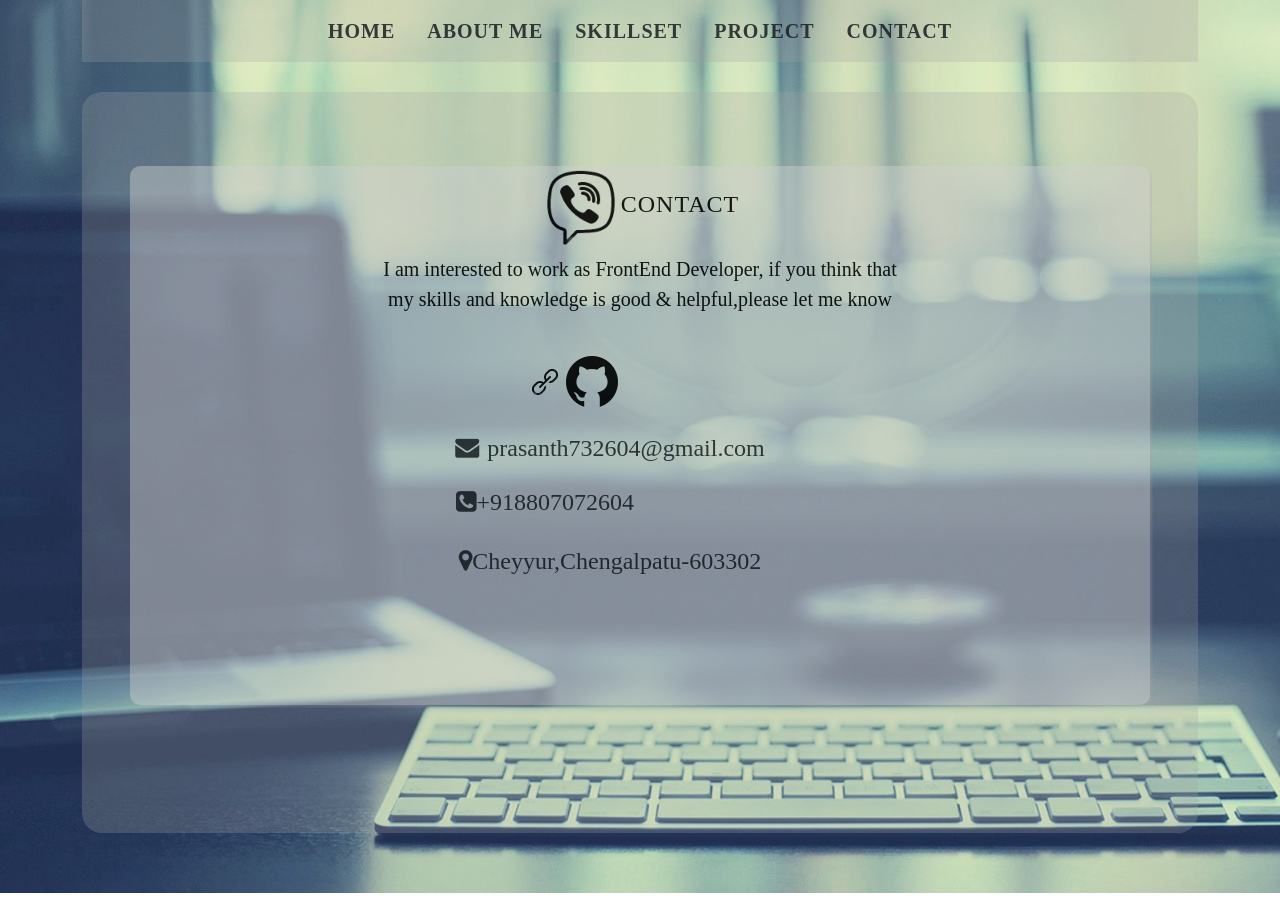
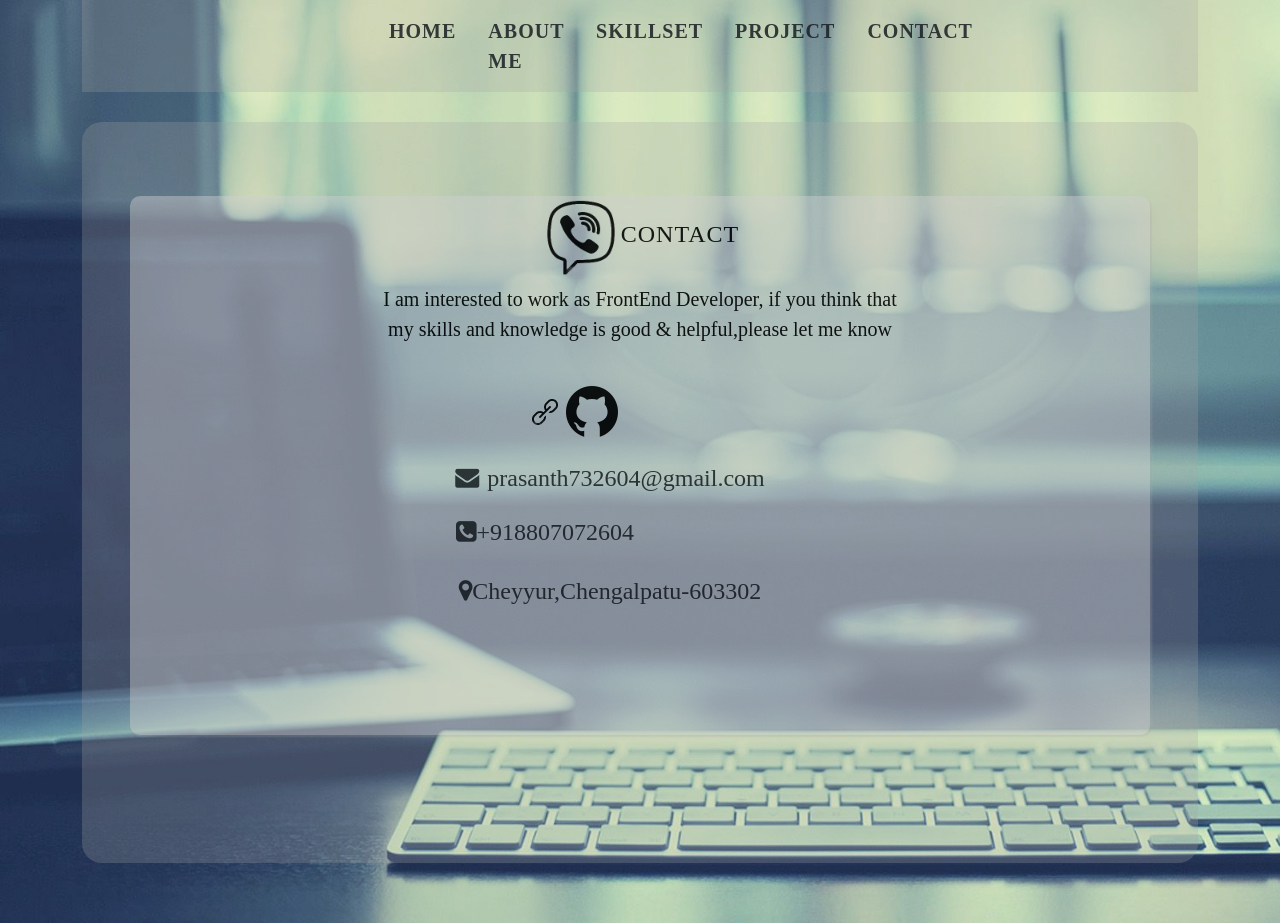
Before and after one commit to prasanth-ravichandran/my-portfolio, a React (Create React App) app: page /contact in a window 1280 px wide. Before the commit the page ends 893 px from the top, so only its background shows below. Built offline with nearby package versions, Linux system fonts and the light colour scheme.

Commit message:
Update Contact.js

```diff
--- a/src/components/Contact.js
+++ b/src/components/Contact.js
@@ -23,7 +23,7 @@ function Contact() {
         }}
       >
         <div
-          className="container"
+          className="container col-sm-12 col-mb-12 col-lg-6 col-xxl-6 col-xl-6"
           style={{ display: "flex", fontFamily: "initial" }}
         >
           <button
```
